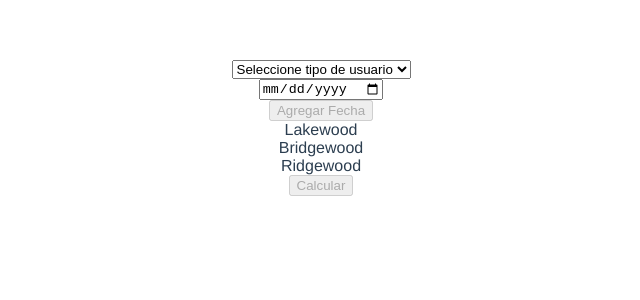
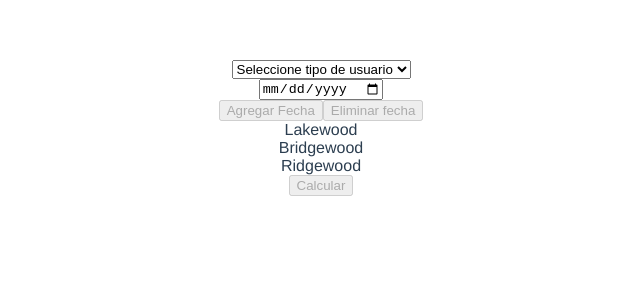
Before and after one commit to nicotoconas007/tipti-challenge, a Vue app in the folder challenge/: page / in a window 1280 px wide. Shown: the top 300 px of the page, without its empty margins (319-959 px from the left). Built offline with nearby package versions, Linux system fonts and the light colour scheme.

Commit message:
added method to remove input date

```diff
--- a/challenge/src/components/InputDate.vue
+++ b/challenge/src/components/InputDate.vue
@@ -5,6 +5,9 @@
     </div>
     <button @click="addDate" :disabled="this.dates[0].date == ''">
       Agregar Fecha
+    </button>
+    <button @click="removeDate" :disabled="this.dates.length < 2">
+      Eliminar fecha
     </button>
   </div>
 </template>
@@ -27,6 +30,9 @@ export default {
         date: nextDate.toISOString().substring(0, 10),
         isWeekend: false,
       });
+    },
+    removeDate() {
+      this.dates.pop();
     },
     isWeekend(dates) {
       dates.forEach((date) => {
```
